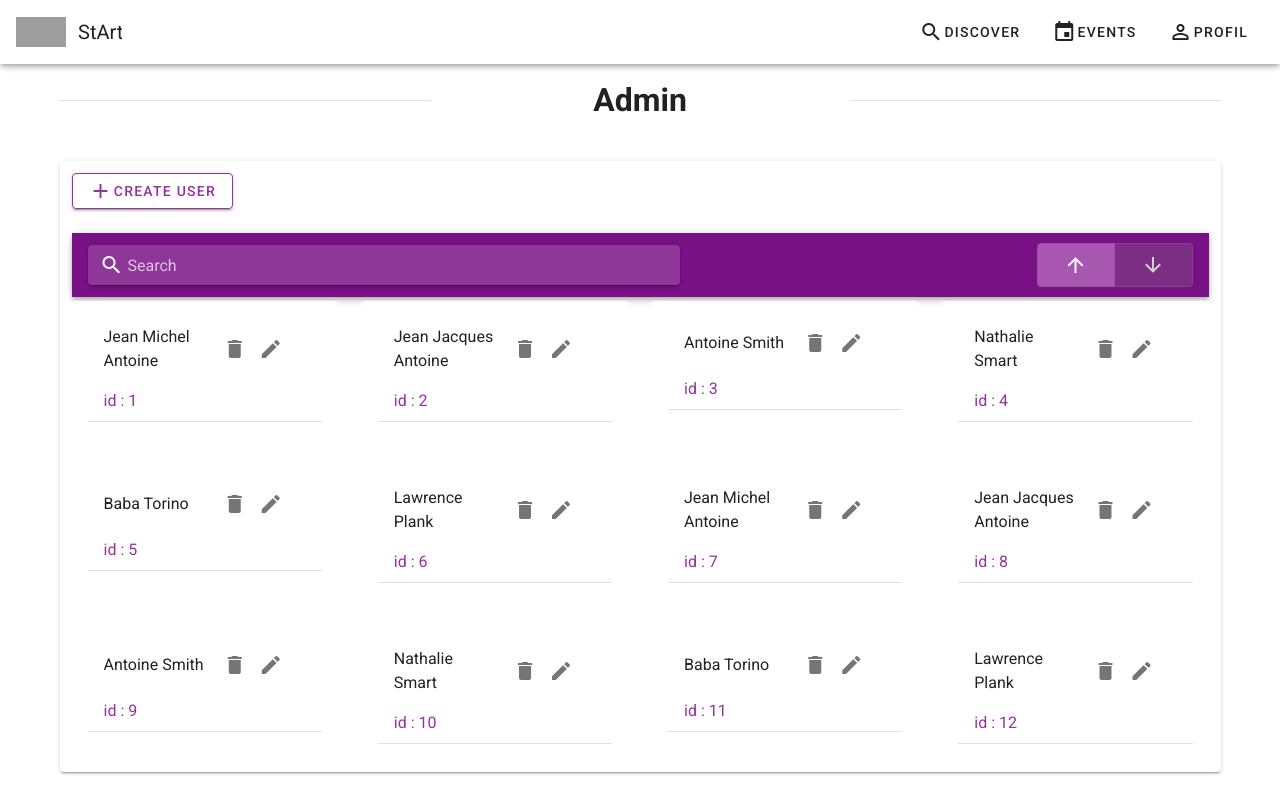
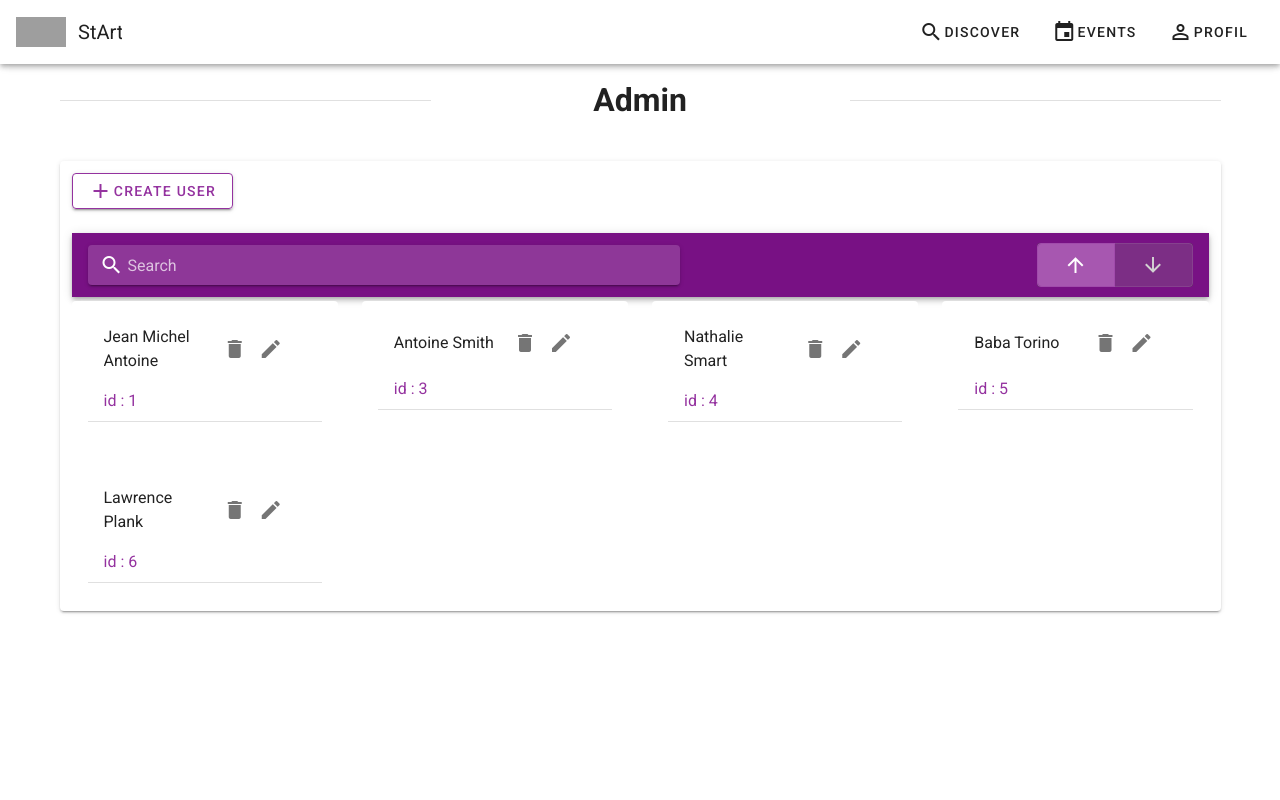
Before and after one commit to PRO-2021-B-05/PRO_B-05, a Vue app in the folder front/: page /admin in a window 1280 px wide. Built offline with nearby package versions, Linux system fonts and the light colour scheme; grey boxes are pictures that could not be loaded.

Commit message:
minor changes

```diff
--- a/front/src/views/Admin.vue
+++ b/front/src/views/Admin.vue
@@ -50,7 +50,6 @@
                 </template>
               </v-toolbar>
             </template>
-
             <template v-slot:default="props">
               <v-row>
                 <v-col
@@ -97,7 +96,6 @@
                 </v-col>
               </v-row>
             </template>
-
             <template v-slot:footer>
               <v-row
                 v-if="numberOfPages > 1"
@@ -149,17 +147,10 @@ export default class Admin extends Vue {
   private usersLoading = true;
   private students = [
     { id: 1, name: "Jean Michel Antoine", userName: "JMA" },
-    { id: 2, name: "Jean Jacques Antoine", userName: "JJA" },
     { id: 3, name: "Antoine Smith", userName: "AS" },
     { id: 4, name: "Nathalie Smart", userName: "NS" },
     { id: 5, name: "Baba Torino", userName: "BT" },
     { id: 6, name: "Lawrence Plank", userName: "LP" },
-    { id: 7, name: "Jean Michel Antoine", userName: "JMA" },
-    { id: 8, name: "Jean Jacques Antoine", userName: "JJA" },
-    { id: 9, name: "Antoine Smith", userName: "AS" },
-    { id: 10, name: "Nathalie Smart", userName: "NS" },
-    { id: 11, name: "Baba Torino", userName: "BT" },
-    { id: 12, name: "Lawrence Plank", userName: "LP" },
   ];
   private keys = ["id"];
   private search = "";
```
